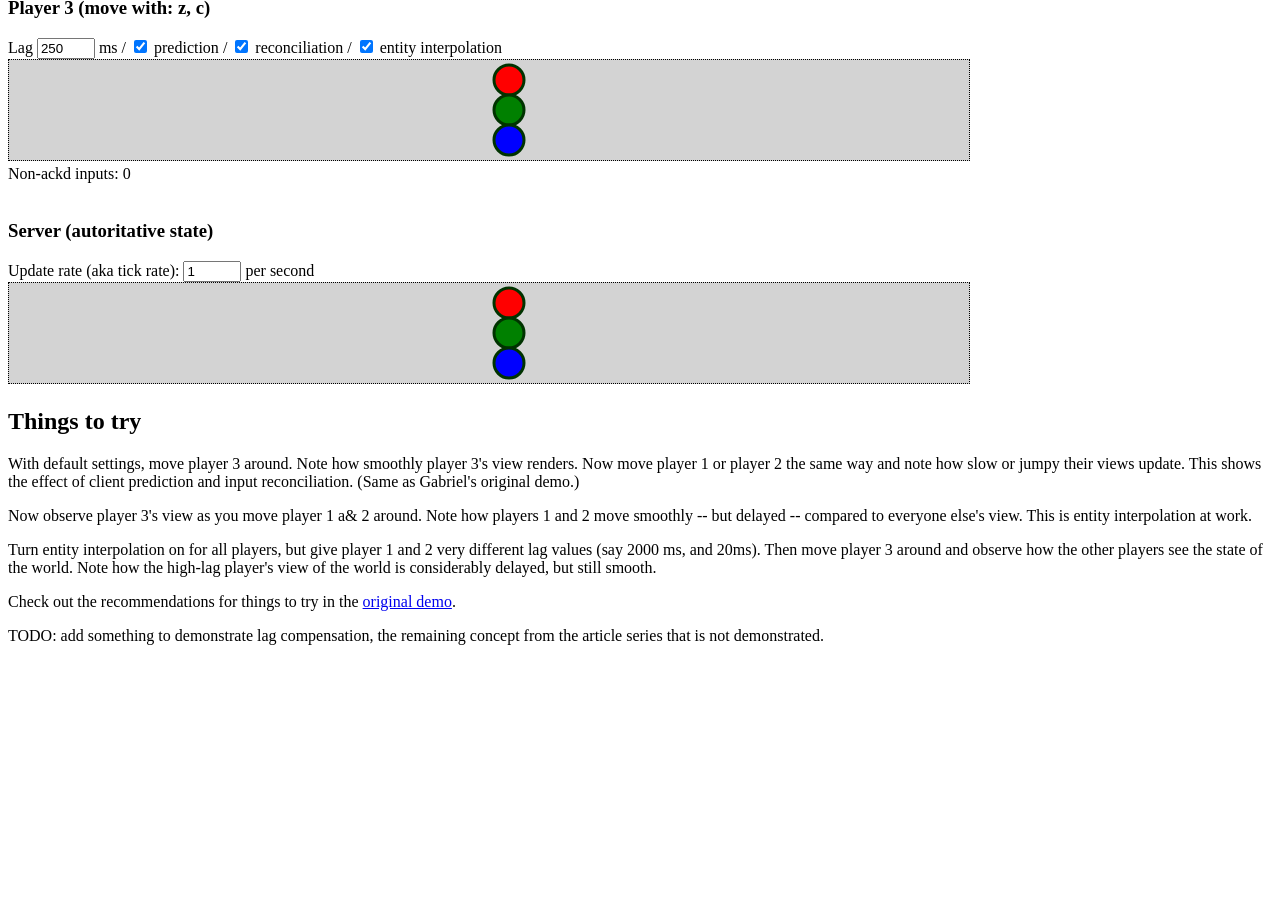
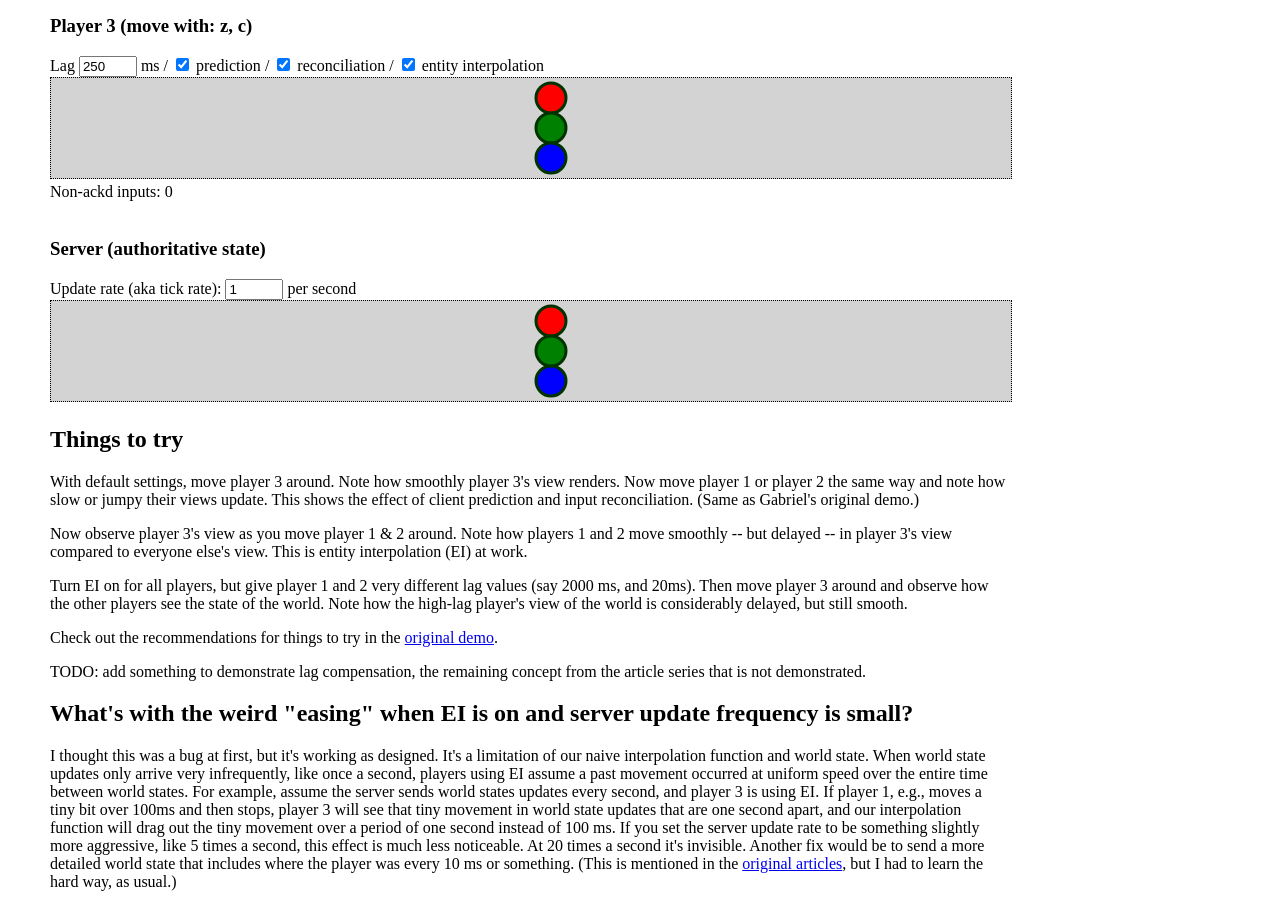
Before and after one commit to overthink/fpmclone, a website built with webpack: page index.html in a window 1280 px wide. Shown: the part 683-1590 px from the top of the page. Before the commit the page ends 1344 px from the top, so only its background shows below. Built offline with nearby package versions, Linux system fonts and the light colour scheme.

Commit message:
Ok, pretty sure it's all good now

```diff
--- a/index.html
+++ b/index.html
@@ -17,10 +17,16 @@
         #server .tickRate {
             width: 50px;
         }
+
+        body {
+            width: 960px;
+            margin-left: 50px;
+            margin-right: 50px;
+        }
     </style>
 </head>
 <body>
-    <h1>Multiplayer client/server demo (<a href="https://github.com/overthink/fpmclone">source</a>)</h1>
+    <h1>Fast multiplayer client/server demo</h1>
 
     <p>Clone of <a href="http://www.gabrielgambetta.com/fpm_live.html">Gabriel
     Gambetta's original demo</a>, adding entity interpolation.  I made this in
@@ -31,7 +37,8 @@
     this.</p>
 
     <p>Disclaimer: I'm not a game developer, and this is the first gamey thing
-    I've tried, so beware of the code.</p>
+    I've tried, so beware of the <a
+    href="https://github.com/overthink/fpmclone">code</a>.</p>
 
     <p>Writeup <a href="#discussion">below</a> with ideas to try out with this.</p>
 
@@ -75,7 +82,7 @@
     <br>
 
     <div id="server">
-        <h3>Server (autoritative state)</h3>
+        <h3>Server (authoritative state)</h3>
         <label>Update rate (aka tick rate): <input class="tickRate" type="text" value="1"> per second</label>
         <br>
         <canvas id="serverCanvas" width=960 height=100></canvas>
@@ -89,11 +96,12 @@
     prediction and input reconciliation. (Same as Gabriel's original
     demo.)</p>
 
-    <p>Now observe player 3's view as you move player 1 a& 2 around.  Note how
-    players  1 and 2 move smoothly -- but delayed -- compared to everyone
-    else's view.  This is entity interpolation at work.</p>
+    <p>Now observe player 3's view as you move player 1 & 2 around.  Note how
+    players 1 and 2 move smoothly -- but delayed -- in player 3's view
+    compared to everyone else's view.  This is entity interpolation (EI) at
+    work.</p>
 
-    <p>Turn entity interpolation on for all players, but give player 1 and 2
+    <p>Turn EI on for all players, but give player 1 and 2
     very different lag values (say 2000 ms, and 20ms).  Then move player 3
     around and observe how the other players see the state of the world.  Note
     how the high-lag player's view of the world is considerably delayed, but
@@ -105,6 +113,26 @@
     <p>TODO: add something to demonstrate lag compensation, the remaining
     concept from the article series that is not demonstrated.</p>
 
+    <h2>What's with the weird "easing" when EI is on and server update frequency is small?</h2>
+
+    <p>I thought this was a bug at first, but it's working as designed.  It's
+    a limitation of our naive interpolation function and world state.  When
+    world state updates only arrive very infrequently, like once a second,
+    players using EI assume a past movement occurred at uniform speed over the
+    entire time between world states.  For example, assume the server sends
+    world states updates every second, and player 3 is using EI.  If player 1,
+    e.g., moves a tiny bit over 100ms and then stops, player 3 will see that
+    tiny movement in world state updates that are one second apart, and our
+    interpolation function will drag out the tiny movement over a period of
+    one second instead of 100 ms.  If you set the server update rate to be
+    something slightly more aggressive, like 5 times a second, this effect is
+    much less noticeable.  At 20 times a second it's invisible. Another fix
+    would be to send a more detailed world state that includes where the
+    player was every 10 ms or something. (This is mentioned in the <a
+    href="http://www.gabrielgambetta.com/fpm3.html#entity-interpolation">original
+    articles</a>, but I had to learn the hard way, as usual.)</p>
+
     <script src="./dist/bundle.js"></script>
+
 </body>
 </html>
--- a/src/fpmclone.ts
+++ b/src/fpmclone.ts
@@ -174,7 +174,7 @@ namespace FMPDemo {
                             if (lastProcessed) {
                                 // First, keep inputs that have not yet been taken
                                 // into account by the last WorldState sent by the
-                                // server.s
+                                // server.
                                 this.pendingInputs = this.pendingInputs.filter(input => {
                                     return input.seqNum > lastProcessed;
                                 });
@@ -471,7 +471,7 @@ namespace FMPDemo {
         private static updateParameters(server: Server, clients: Array<Client>): void {
             // update server params
             const serverTickRate = Util.cast(document.querySelector("#server .tickRate"), HTMLInputElement);
-            server.setTickRate(parseInt(serverTickRate.value));
+            server.setTickRate(parseFloat(serverTickRate.value));
 
             // update params for each client
             for (let i = 1; i <= clients.length; ++i) {
```
